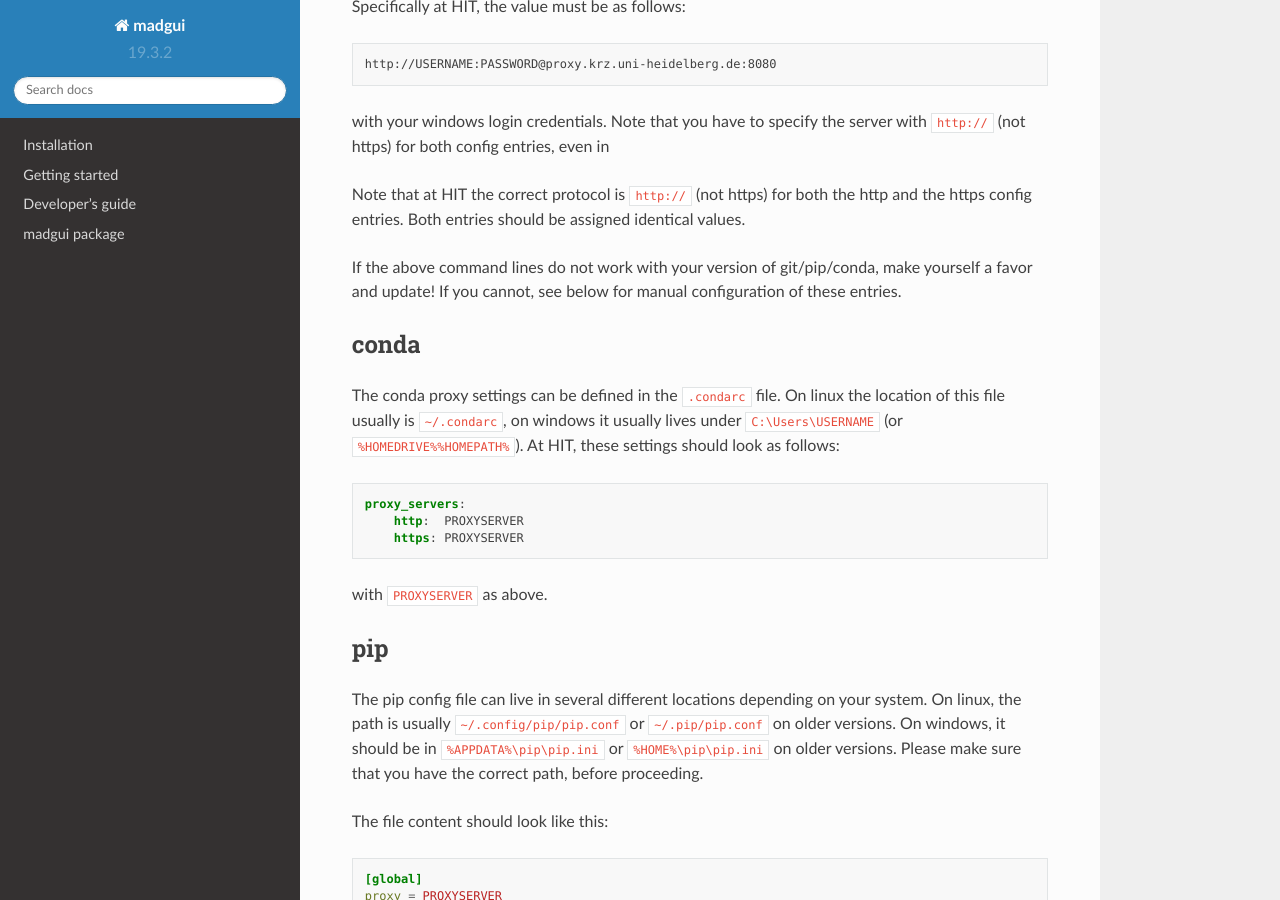
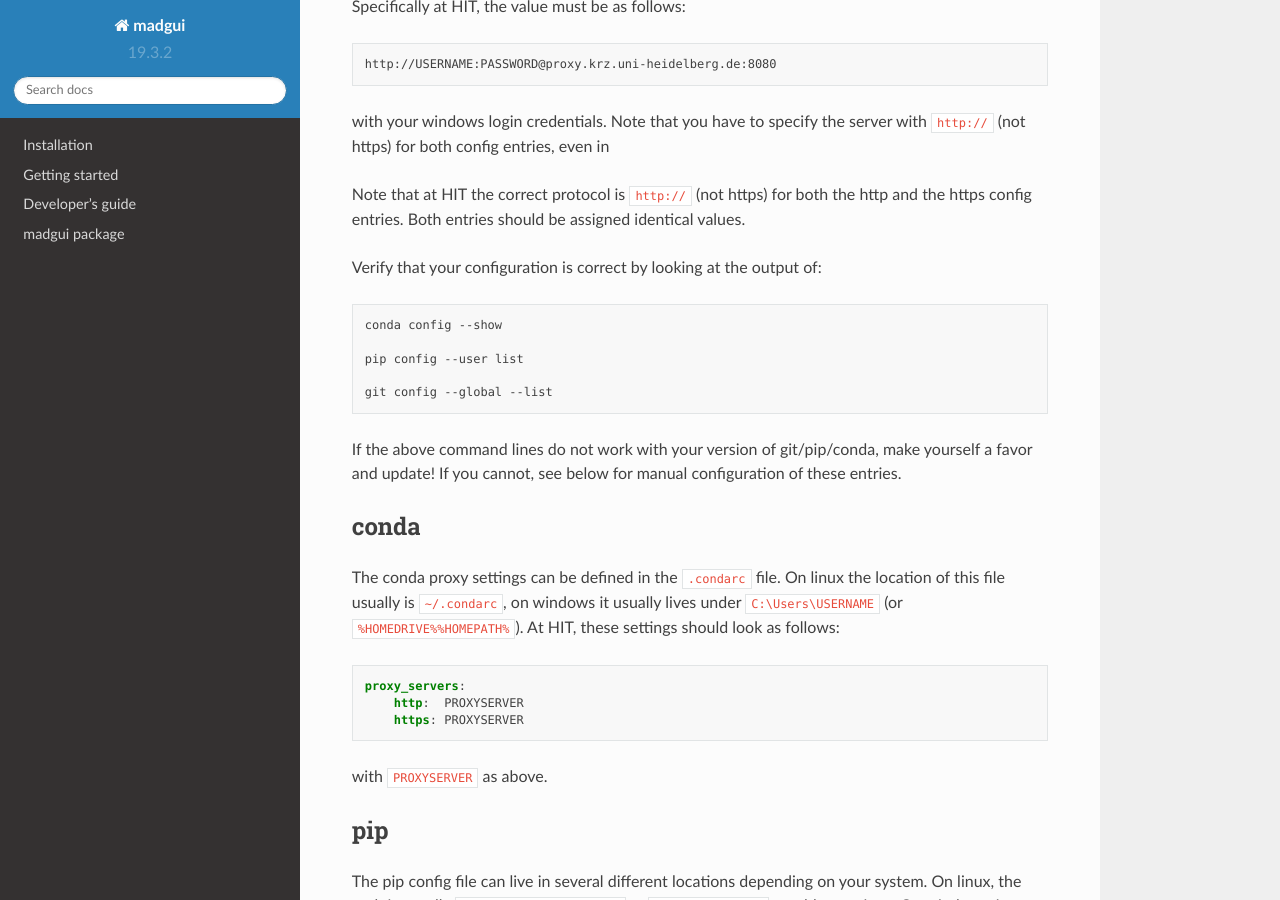
Before and after one commit to hibtc/madgui, a Sphinx documentation site: the page built from docs/devguide/proxy.rst, in a window 1280 px wide and 900 px high, scrolled down 688 px. Built offline with Sphinx 7.4.7 and the Read the Docs theme 2.0.0, drawn with Linux system fonts in a browser that asks for light colours; pages that are not in the unit, such as notebooks, are missing from menus.

Commit message:
Show how to check config

```diff
--- a/docs/devguide/proxy.rst
+++ b/docs/devguide/proxy.rst
@@ -36,6 +36,14 @@ with ``http://`` (not https) for both config entries, even in
 Note that at HIT the correct protocol is ``http://`` (not https) for both the
 http and the https config entries. Both entries should be assigned identical
 values.
+
+Verify that your configuration is correct by looking at the output of::
+
+    conda config --show
+
+    pip config --user list
+
+    git config --global --list
 
 If the above command lines do not work with your version of git/pip/conda,
 make yourself a favor and update! If you cannot, see below for manual
```
